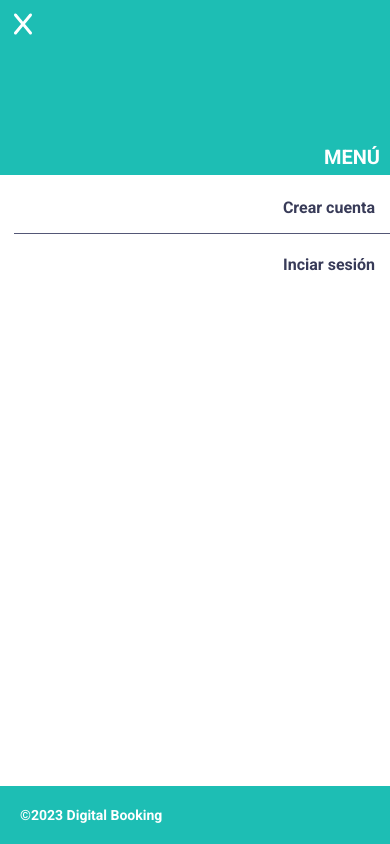
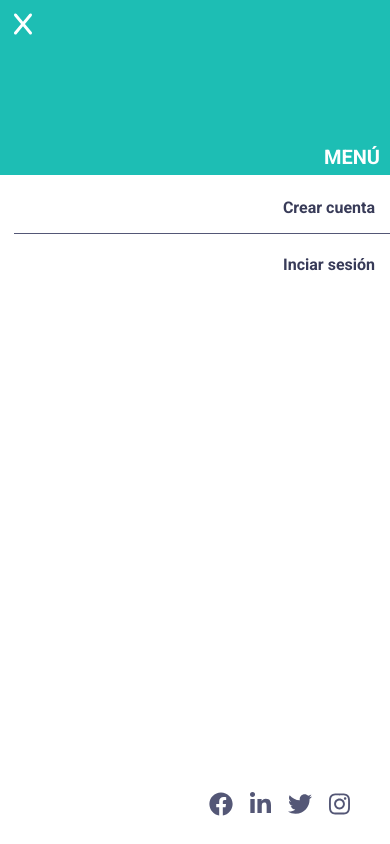
Before and after one commit to nataliehelm/digital-booking, a React (Create React App) app in the folder frontend/fe-digital-booking/: page /login in a window 390 px wide. Both pictures are taken after a click on the button 366 px from the left and 45 px from the top of the page. Shown: the top 844 px of the page. Built offline with nearby package versions, Linux system fonts and the light colour scheme.

Commit message:
fix(Drawer): fixing visual bug

```diff
--- a/frontend/fe-digital-booking/src/components/Drawer/Drawer.jsx
+++ b/frontend/fe-digital-booking/src/components/Drawer/Drawer.jsx
@@ -64,7 +64,7 @@ const Drawer = ({ setShowDrawer, username }) => {
           <div className={styles["divider-logout"]} />
         </>
       )}
-      <SocialNetwork />
+      <SocialNetwork classname={styles["social-network"]} />
     </section>
   );
 };
--- a/frontend/fe-digital-booking/src/components/Drawer/Drawer.module.scss
+++ b/frontend/fe-digital-booking/src/components/Drawer/Drawer.module.scss
@@ -6,6 +6,9 @@
   width: 100%;
   display: flex;
   flex-direction: column;
+  position: fixed;
+  top: 0;
+  z-index: 2;
 
   header {
     background-color: $color-primary;
@@ -41,6 +44,7 @@
 }
 
 .navbar {
+  background-color: $color-white;
   flex-grow: 1;
 
   ul {
@@ -95,3 +99,7 @@
 .span-logout {
   color: $color-primary;
 }
+
+.social-network {
+  background-color: $color-white;
+}
--- a/frontend/fe-digital-booking/src/components/Header/Header.module.scss
+++ b/frontend/fe-digital-booking/src/components/Header/Header.module.scss
@@ -11,7 +11,7 @@
   padding: 20px 13.25px 23px 11px;
   box-shadow: 0px 2px 4px rgba(0, 0, 0, 0.14), 0px 4px 5px rgba(0, 0, 0, 0.12),
     0px 1px 10px rgba(0, 0, 0, 0.2);
-  z-index: 2;
+  z-index: 1;
   background-color: $color-white;
   * {
     cursor: pointer;
--- a/frontend/fe-digital-booking/src/components/SocialNetwork/SocialNetwork.jsx
+++ b/frontend/fe-digital-booking/src/components/SocialNetwork/SocialNetwork.jsx
@@ -1,9 +1,11 @@
 import React from "react";
 import styles from "./SocialNetwork.module.scss";
+import PropTypes from "prop-types";
+import cn from "classnames";
 
-const SocialNetwork = () => {
+const SocialNetwork = ({ classname }) => {
   return (
-    <div className={styles.social}>
+    <div className={cn(styles.social, classname)}>
       <a href="https:/facebook.com" target="_blank" rel="noreferrer">
         <i className="fa-brands fa-facebook"></i>
       </a>
@@ -20,4 +22,8 @@ const SocialNetwork = () => {
   );
 };
 
+SocialNetwork.propTypes = {
+  classname: PropTypes.string,
+};
+
 export default SocialNetwork;
--- a/frontend/fe-digital-booking/src/components/SocialNetwork/SocialNetwork.module.scss
+++ b/frontend/fe-digital-booking/src/components/SocialNetwork/SocialNetwork.module.scss
@@ -8,18 +8,17 @@
   color: $color-tertiary;
   gap: 17.04px;
   padding: 25px 40px;
+
+  a {
+    color: $color-tertiary;
   }
-
-  .social a{
-    color: $color-tertiary;
 }
 
 @media (min-width: $md) {
   .social {
     color: $color-white;
-}
-
-  .social a{
+    a {
       color: $color-white;
     }
   }
+}
```
Lines whose indentation alone changed are shown as unchanged.
